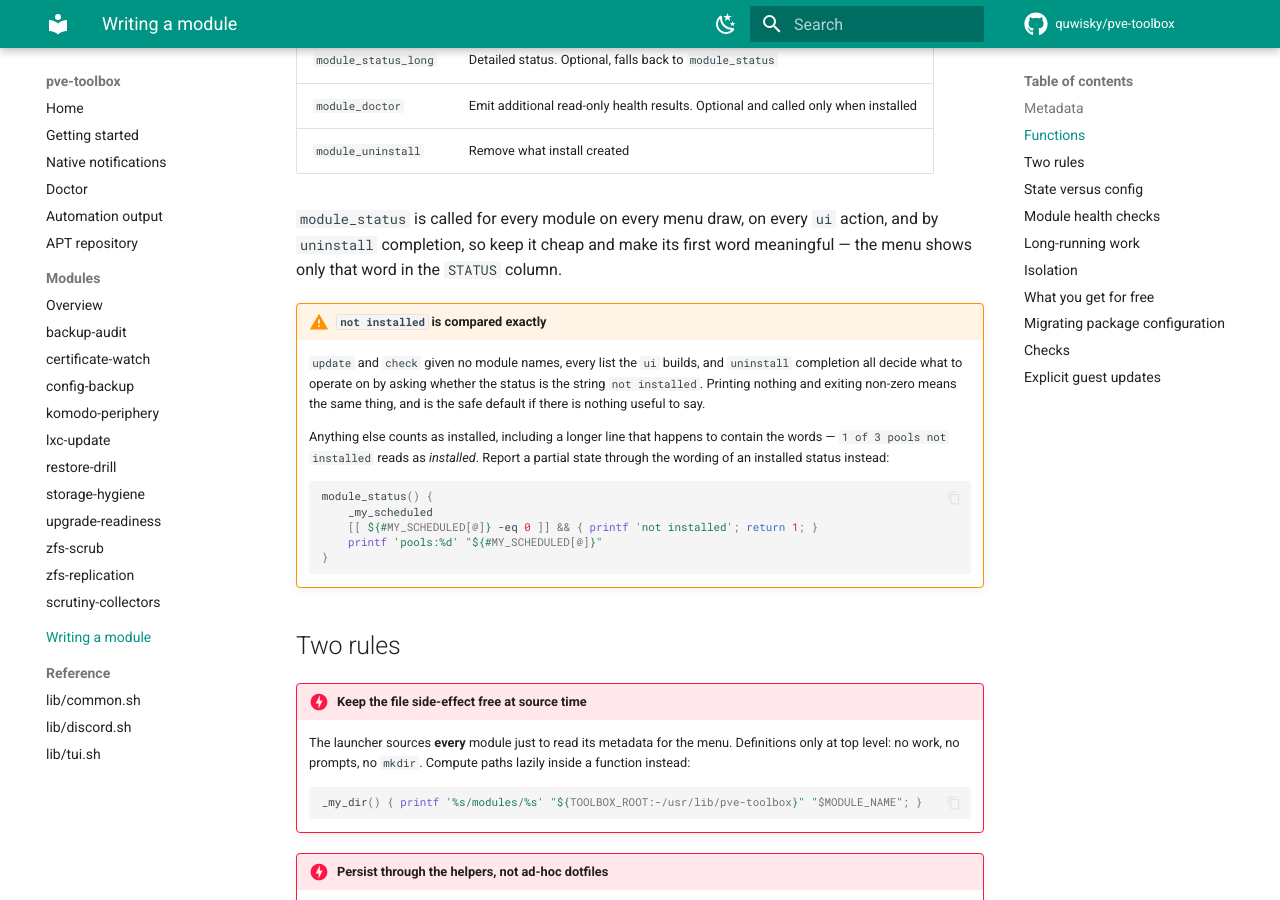
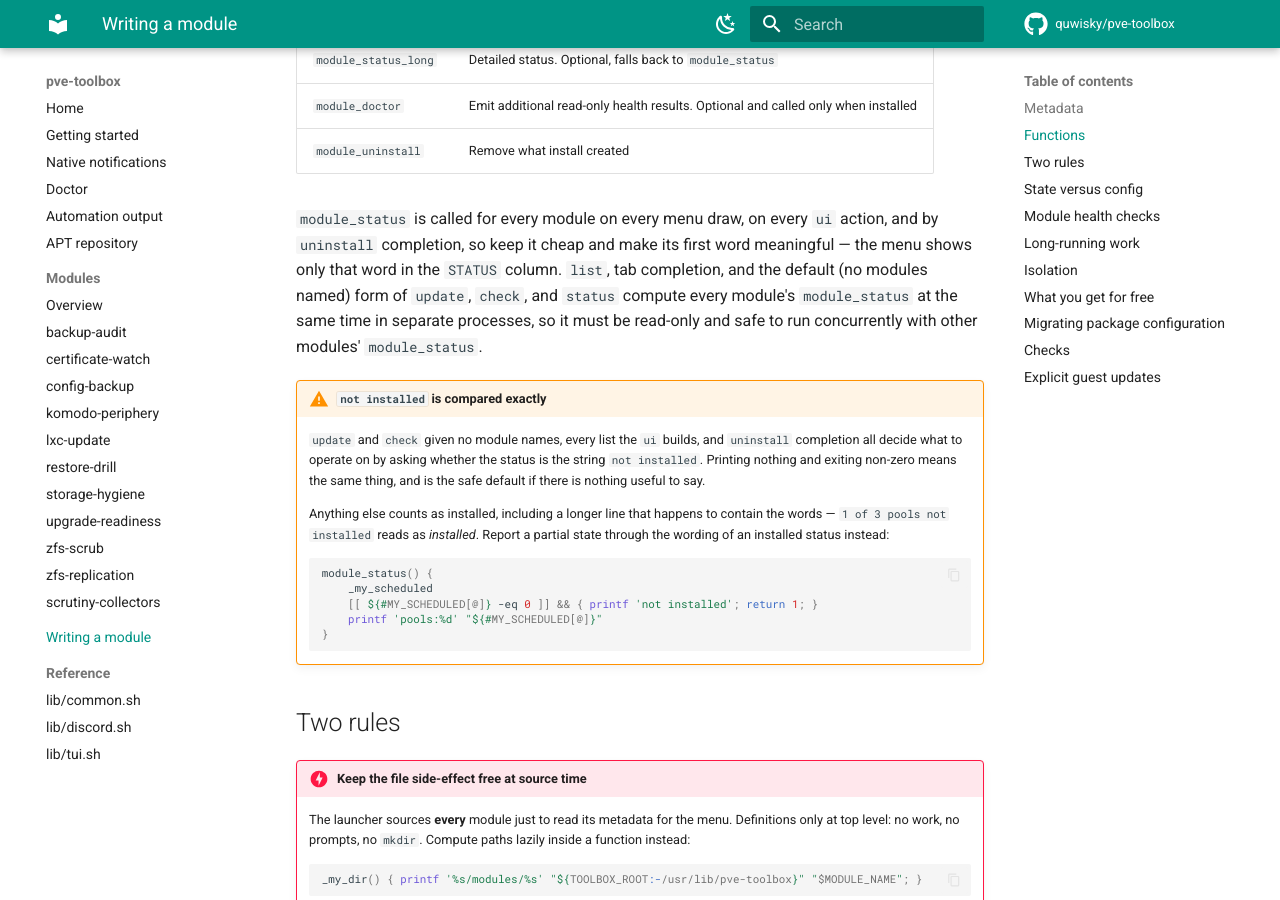
Before and after one commit to quwisky/pve-toolbox, an MkDocs documentation site: the page built from docs/writing-a-module.md, in a window 1280 px wide and 900 px high, scrolled down 816 px. Built offline with MkDocs 1.6.1 and Material for MkDocs 9.7.7, drawn with Linux system fonts in a browser that asks for light colours; comment, search, counter and statistics services are not loaded.

Commit message:
perf(cli): compute module status in parallel once per command
list, tab completion, and the default (no modules named) form of update, check, and status each ran every module's module_status one at a time. load_statuses now runs them concurrently (up to 8 at once) and caches the result for the rest of the process; status_line reads that cache when it is loaded. The menu and ui still read status live, one module at a time, with no cache and no invalidation to reason about.

```diff
--- a/docs/writing-a-module.md
+++ b/docs/writing-a-module.md
@@ -35,6 +35,10 @@ each module carries a `# shellcheck disable=SC2034` above the block.
 `module_status` is called for every module on every menu draw, on every
 `ui` action, and by `uninstall` completion, so keep it cheap and make its first
 word meaningful — the menu shows only that word in the `STATUS` column.
+`list`, tab completion, and the default (no modules named) form of `update`,
+`check`, and `status` compute every module's `module_status` at the same time
+in separate processes, so it must be read-only and safe to run concurrently
+with other modules' `module_status`.
 
 !!! warning "`not installed` is compared exactly"
 
```
Also changed, not shown: 3 other files.
